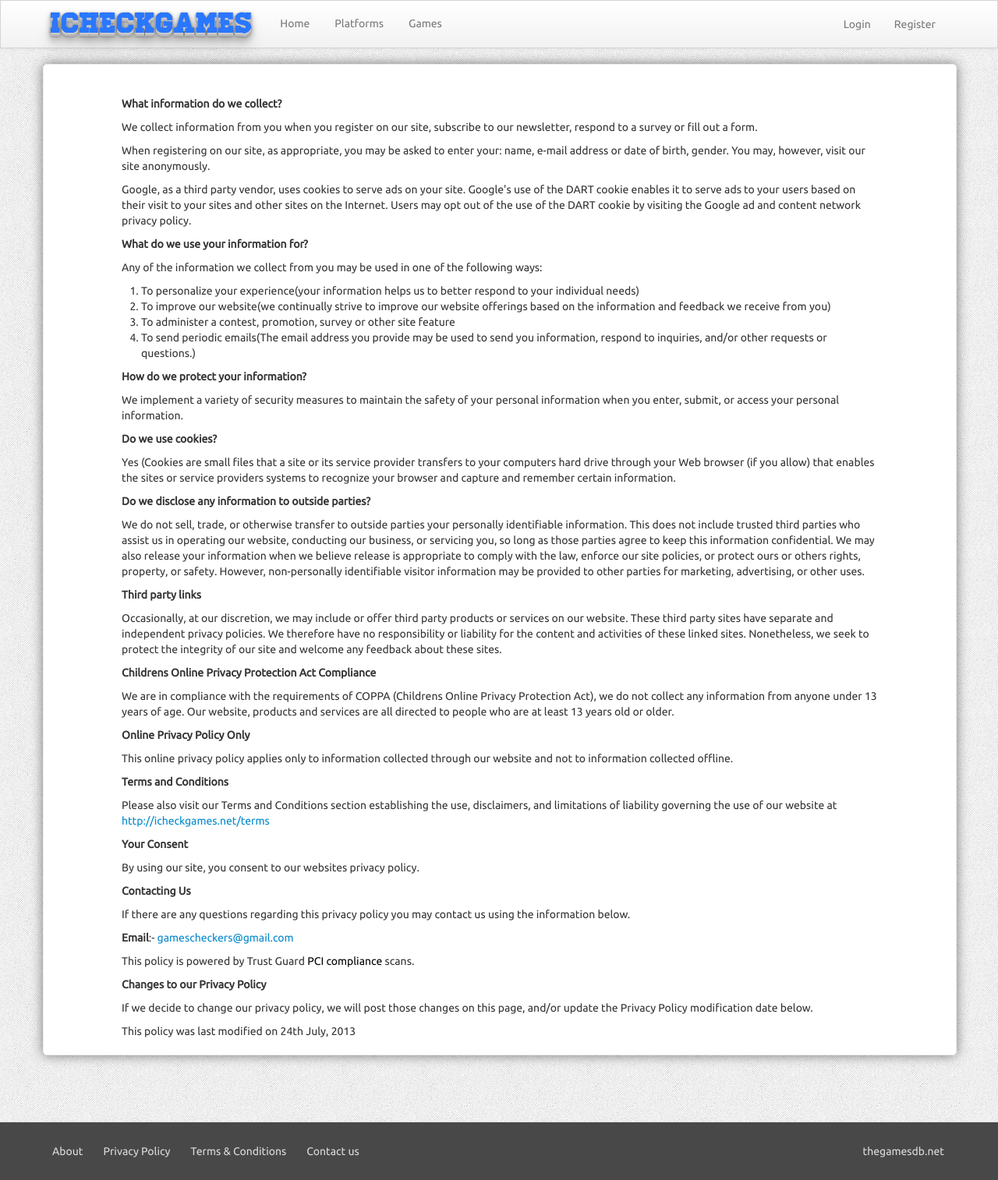
After one commit to abhidevmumbai/checkit, a Django app: page /privacypolicy/ in a window 1280 px wide. The commit adds this page. Shown: the whole page at 78% size. Run offline with Django 3.2, Linux system fonts and the light colour scheme; some web fonts are replaced.

Commit message:
Added Privacy Policy and Terms & conditions pages

```diff
--- a/icheckgames/urls.py
+++ b/icheckgames/urls.py
@@ -22,4 +22,6 @@ urlpatterns = patterns('',
     url(r'^user/password/reset/done/$', 'django.contrib.auth.views.password_reset_done'),
     url(r'^user/password/reset/(?P<uidb36>[0-9A-Za-z]+)-(?P<token>.+)/$', 'django.contrib.auth.views.password_reset_confirm', {'post_reset_redirect' : '/user/password/done/'}),
     url(r'^user/password/done/$', 'django.contrib.auth.views.password_reset_complete'),
+    url(r'^privacypolicy/$', TemplateView.as_view(template_name="privacypolicy.html"), name="privacypolicy"),
+    url(r'^terms/$', TemplateView.as_view(template_name="terms.html"), name="terms"),
 )
--- a/templates/base.html
+++ b/templates/base.html
@@ -113,6 +113,8 @@
             <div class="container">
                 <ul class="nav nav-pills pull-left">
                     <li><a href="#">About</a></li>
+                    <li><a href="{% url privacypolicy %}">Privacy Policy</a></li>
+                    <li><a href="{% url terms %}">Terms &amp; Conditions</a></li>
                     <li><a href="mailto:gamescheckers@gmail.com">Contact us</a></li>
                 </ul>
                 <ul class="nav nav-pills pull-right">
--- /dev/null
+++ b/templates/privacypolicy.html
@@ -0,0 +1,109 @@
+{% extends "base.html" %}
+
+{% block title %}Log in{% endblock title %}
+
+{% block navbar %}
+	<!--h5 class="pull-left">Logged out</h5-->
+{% endblock navbar %}
+{% block body %}
+	<div class="container">
+		<div class="row-fluid cont_brdr view bg_white">
+			<div class="span12">
+				<div class="span10 offset1">
+			        <h5>What information do we collect?</h5>
+			        <p>We collect information from you when you register on our site,
+			        subscribe to our newsletter, respond to a survey or fill out a
+			        form.</p>
+			        <p>When registering on our site, as appropriate, you may be
+			        asked to enter your: name, e-mail address or date of birth, gender. You
+			        may, however, visit our site anonymously.</p>
+			        <p>Google, as a third party vendor, uses cookies to serve ads on your
+			        site. Google's use of the DART cookie enables it to serve ads to your
+			        users based on their visit to your sites and other sites on the
+			        Internet. Users may opt out of the use of the DART cookie by visiting
+			        the Google ad and content network privacy policy.</p>
+
+			        <h5>What do we use your information for?</h5>
+			        <p>Any of the information we collect from you may be used in one of the
+			        following ways:<p>
+			        <ol>
+			        	<li>
+			        		To personalize your experience(your information helps us to better respond to your individual needs)
+			        	</li>
+			        	<li>
+			        		To improve our website(we continually strive to improve our website offerings based on the information and feedback we receive from you)
+			        	</li>
+			        	<li>
+			        		To administer a contest, promotion, survey or other site feature
+			        	</li>
+			        	<li>
+			        		To send periodic emails(The email address you provide may be used to send you information, respond to inquiries, and/or other requests or questions.)
+			        	</li>
+			        </ol>
+
+			        <h5>How do we protect your information?</h5>
+			        <p>We implement a variety of security measures to maintain the safety of
+			        your personal information when you enter, submit, or access your
+			        personal information.</p>
+
+			        <h5>Do we use cookies?</h5>
+			        <p>Yes (Cookies are small files that a site or its service provider
+			        transfers to your computers hard drive through your Web browser (if you
+			        allow) that enables the sites or service providers systems to recognize
+			        your browser and capture and remember certain information.</p>
+
+			        <h5>Do we disclose any information to outside parties?</h5>
+			        <p>We do not sell, trade, or otherwise transfer to outside parties your
+			        personally identifiable information. This does not include trusted
+			        third parties who assist us in operating our website, conducting our
+			        business, or servicing you, so long as those parties agree to keep this
+			        information confidential. We may also release your information when we
+			        believe release is appropriate to comply with the law, enforce our site
+			        policies, or protect ours or others rights, property, or safety.
+			        However, non-personally identifiable visitor information may be
+			        provided to other parties for marketing, advertising, or other
+			        uses.</p>
+
+			        <h5>Third party links</h5>
+			        <p>Occasionally, at our discretion, we may include or offer third party
+			        products or services on our website. These third party sites have
+			        separate and independent privacy policies. We therefore have no
+			        responsibility or liability for the content and activities of these
+			        linked sites. Nonetheless, we seek to protect the integrity of our site
+			        and welcome any feedback about these sites.</p>
+
+			        <h5>Childrens Online Privacy Protection Act Compliance</h5>
+			        <p>We are in compliance with the requirements of COPPA (Childrens Online
+			        Privacy Protection Act), we do not collect any information from anyone
+			        under 13 years of age. Our website, products and services are all
+			        directed to people who are at least 13 years old or older.</p>
+
+			        <h5>Online Privacy Policy Only</h5>
+			        <p>This online privacy policy applies only to information collected
+			        through our website and not to information collected offline.</p>
+
+			        <h5>Terms and Conditions</h5>
+			        <p>Please also visit our Terms and Conditions section establishing the
+			        use, disclaimers, and limitations of liability governing the use of our
+			        website at <a href="http://icheckgames.net/terms">http://icheckgames.net/terms</a></p>
+
+			        <h5>Your Consent</h5>
+			        <p>By using our site, you consent to our websites privacy policy.</p>
+
+			        <h5>Contacting Us</h5>
+			        <p>If there are any questions regarding this privacy policy you may
+			        contact us using the information below.</p>
+			        <p><strong>Email</strong>:- <a href="mailto:gamescheckers@gmail.com">gamescheckers@gmail.com</a></p>
+			        <p>This policy is powered by Trust Guard <a href="http://www.trust-guard.com/PCI-Compliance-s/65.htm" rel="nofollow" style="color: #000; text-decoration: none;" target="_blank">PCI compliance</a> scans.</p>
+
+			        <h5>Changes to our Privacy Policy</h5>
+			        <p>If we decide to change our privacy policy, we will post those changes
+			        on this page, and/or update the Privacy Policy modification date
+			        below.</p>
+
+			        <p>This policy was last modified on 24th July, 2013</p>
+			    </div>
+		    </div>
+		</div>
+	</div>
+{% endblock body%}
```
Also changed, not shown: templates/terms.html (added, +41 -0 lines).
